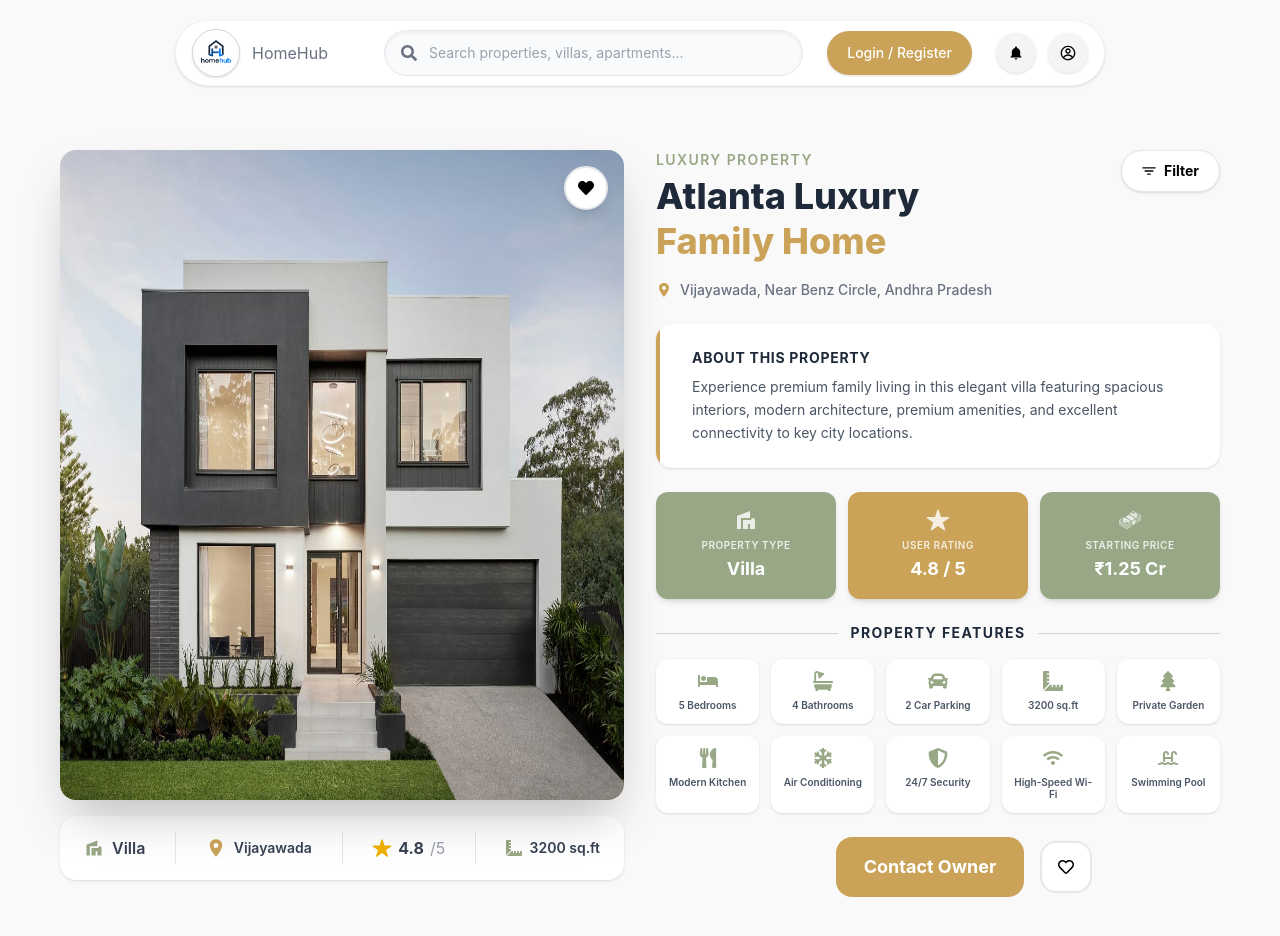
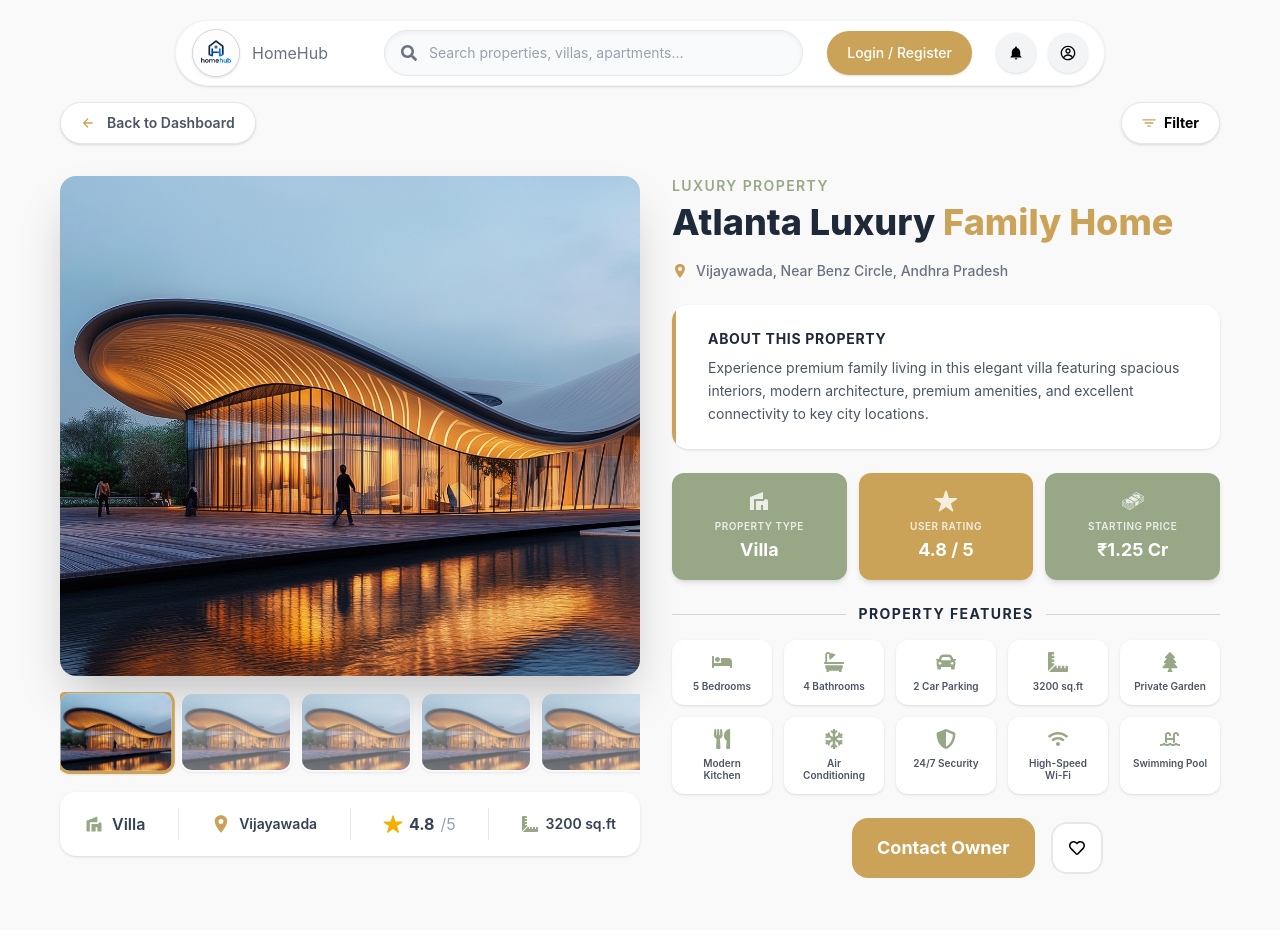
Before and after one commit to sakethbikkina07/HomeHub, a React (Vite) app in the folder Frontend/: page /redirect in a window 1280 px wide. Shown: the top 936 px of the page. Built offline with nearby package versions, Linux system fonts and the light colour scheme.

Commit message:
Updated redirect Page

```diff
--- a/Frontend/src/Component/RedirectPage.jsx
+++ b/Frontend/src/Component/RedirectPage.jsx
@@ -1,4 +1,5 @@
 import buildinghome from '../assets/buildinghome.jpeg'
+import building from '../assets/building.jpeg'
 import logo from '../assets/logo.png'
 import { FaSearch } from "react-icons/fa";
 import { IoMdNotifications } from "react-icons/io";
@@ -7,7 +8,7 @@ import { IoFilterSharp } from "react-icons/io5";
 import { FaHeart } from "react-icons/fa";
 import { FaRegHeart } from "react-icons/fa";
 import { FaBed, FaBath, FaCar, FaRulerCombined, FaTree, FaUtensils, FaSnowflake, FaShieldAlt, FaWifi, FaSwimmingPool } from "react-icons/fa";
-import { IoLocationSharp, IoStar } from "react-icons/io5";
+import { IoLocationSharp, IoStar, IoArrowBack, IoChevronBack, IoChevronForward } from "react-icons/io5";
 import { MdVilla } from "react-icons/md";
 import { GiMoneyStack } from "react-icons/gi";
 import { useNavigate } from 'react-router-dom';
@@ -15,6 +16,28 @@ import { useState } from 'react';
 
 function PropertyDetails() {
   const navigate = useNavigate();
+  const [currentImageIndex, setCurrentImageIndex] = useState(0);
+
+  const propertyImages = [
+    { src: building, alt: 'Building Home 2' },
+    { src: building, alt: 'Building Home 2' },
+    { src: building, alt: 'Building Home 2' },
+    { src: building, alt: 'Building Home 2' },
+    { src: building, alt: 'Building Home 2' },
+  ];
+
+
+  const goToPrevious = () => {
+    setCurrentImageIndex((prev) =>
+      prev === 0 ? propertyImages.length - 1 : prev - 1
+    );
+  };
+
+  const goToNext = () => {
+    setCurrentImageIndex((prev) =>
+      prev === propertyImages.length - 1 ? 0 : prev + 1
+    );
+  };
 
   const features = [
     { icon: <FaBed />, label: "5 Bedrooms" },
@@ -31,7 +54,7 @@ function PropertyDetails() {
 
   return (
     <div className="max-w-full mx-auto bg-[#f9f9f9] overflow-hidden shadow-5xl p-5">
-      <nav className="w-9/12 bg-white border border-gray-100 rounded-[50px] px-4 py-2 m-auto shadow-sm mb-8">
+      <nav className="w-9/12 bg-white border border-gray-100 rounded-[50px] px-4 py-2 m-auto shadow-sm mb-4">
         <div className="flex flex-row items-center justify-between gap-4">
           <div className="flex items-center justify-between w-auto">
             <div className="flex items-center gap-3">
@@ -45,7 +68,7 @@ function PropertyDetails() {
           </div>
 
           <div className="flex-1 flex flex-row items-center gap-4">
-            <div className=" ml-10 mr-2 flex items-center flex-1 bg-gray-50 border border-gray-200 rounded-full px-4 py-3 shadow-inner">
+            <div className="ml-10 mr-2 flex items-center flex-1 bg-gray-50 border border-gray-200 rounded-full px-4 py-3 shadow-inner">
               <span className="mr-3 text-gray-500">
                 <FaSearch />
               </span>
@@ -77,20 +100,69 @@ function PropertyDetails() {
         </div>
       </nav>
 
+      <div className="flex justify-between w-12/12 mx-auto px-10">
+        <button
+          onClick={() => navigate("/")}
+          className="group flex items-center gap-3 bg-white border border-gray-200 px-5 py-2.5 rounded-full shadow-sm cursor-pointer hover:shadow-md hover:border-[#CBA358] transition-all duration-300"
+        >
+          <div className="group-hover: transition-all duration-300">
+            <IoArrowBack className="text-[#CBA358] text-sm" />
+          </div>
+          <span className="text-sm font-semibold text-gray-600 group-hover:text-[#CBA358] transition-colors duration-300">
+            Back to Dashboard
+          </span>
+        </button>
+
+        <button className="flex items-center gap-2 bg-white cursor-pointer border border-gray-200 px-5 py-2.5 rounded-full shadow-sm font-bold text-sm hover:border-[#CBA358] hover:text-[#CBA358] transition-all duration-300 group">
+          <IoFilterSharp className="text-[#CBA358]" /> Filter
+        </button>
+      </div>
+
       <div className="flex flex-row gap-8 px-10 py-8">
         <div className="w-1/2 flex flex-col gap-4">
-          <div className="relative group overflow-hidden rounded-2xl shadow-2xl">
+
+          <div className="relative overflow-hidden rounded-2xl shadow-2xl group">
+
+            <div className="relative w-full h-[500px] overflow-hidden">
               <img
-              src={buildinghome}
-              alt="property"
-              className="w-full h-[650px]"
+                src={propertyImages[currentImageIndex].src}
+                alt={propertyImages[currentImageIndex].alt}
+                className="w-full h-full object-cover transition-all duration-500"
               />
 
               <button
-              className="absolute top-4 right-4 bg-white border-2 border-gray-200 backdrop-blur-sm p-3 rounded-full shadow-lg cursor-pointer hover:scale-110 hover:border-red-300 hover:bg-red-50 hover:text-red-500 transition-all duration-300 transition-all duration-300">
-              <FaHeart/>
+                onClick={goToPrevious}
+                className="absolute left-3 top-1/2 -translate-y-1/2 bg-white/80 hover:bg-white backdrop-blur-sm p-3 rounded-full shadow-lg cursor-pointer transition-all duration-300 hover:scale-110 opacity-0 group-hover:opacity-100"
+              >
+                <IoChevronBack className="text-xl text-gray-800" />
               </button>
 
+              <button
+                onClick={goToNext}
+                className="absolute right-3 top-1/2 -translate-y-1/2 bg-white/80 hover:bg-white backdrop-blur-sm p-3 rounded-full shadow-lg cursor-pointer transition-all duration-300 hover:scale-110 opacity-0 group-hover:opacity-100"
+              >
+                <IoChevronForward className="text-xl text-gray-800" />
+              </button>
+
+            </div>
+          </div>
+
+          <div className="flex gap-2 overflow-x-auto pb-1">
+            {propertyImages.map((image, index) => (
+              <div
+                key={index}
+                onClick={() => setCurrentImageIndex(index)}
+                className={`flex-shrink-0 w-28 h-20 rounded-xl overflow-hidden cursor-pointer transition-all duration-300 shadow-sm hover:shadow-md ${
+                  index === currentImageIndex ? 'border-3 border-[#CBA358] scale-105 shadow-md shadow-[#CBA358]/20' : 'border-2 border-transparent opacity-60 hover:opacity-100 hover:scale-105'
+                }`}
+              >
+                <img
+                  src={image.src}
+                  alt={image.alt}
+                  className="w-full h-full object-cover"
+                />
+              </div>
+            ))}
           </div>
 
           <div className="flex items-center justify-between bg-white rounded-2xl px-6 py-4 shadow-sm">
@@ -118,19 +190,13 @@ function PropertyDetails() {
         </div>
 
         <div className="w-1/2 flex flex-col">
-
           <div className="flex justify-between items-start mb-4">
             <div>
               <p className="text-[#98A886] font-semibold text-sm uppercase tracking-widest mb-1">Luxury Property</p>
               <h1 className="text-4xl font-extrabold text-gray-800 leading-tight">
-                Atlanta Luxury
-                <br />
-                <span className="text-[#CBA358]">Family Home</span>
+                Atlanta Luxury <span className="text-[#CBA358]">Family Home</span>
               </h1>
             </div>
-            <button className="flex items-center gap-2 bg-white cursor-pointer border border-gray-200 px-5 py-2.5 rounded-full shadow-sm font-bold text-sm hover:border-[#CBA358] hover:text-[#CBA358] transition-all duration-300 group">
-              <IoFilterSharp/> Filter
-            </button>
           </div>
 
           <div className="flex items-center gap-2 mb-6 text-gray-500">
@@ -165,7 +231,6 @@ function PropertyDetails() {
               <p className="text-white/80 text-[10px] uppercase tracking-wider mb-0.5 font-semibold relative z-10">Starting Price</p>
               <p className="text-white font-bold text-lg relative z-10">₹1.25 Cr</p>
             </div>
-
           </div>
 
           <div className="mb-6">
@@ -194,10 +259,8 @@ function PropertyDetails() {
             <button className="w-4/12 ml-45 bg-[#CBA358] text-white py-4 rounded-2xl font-bold text-lg hover:bg-[#b58f4a] hover:shadow-xl hover:shadow-[#CBA358]/30 transition-all duration-300 transform hover:scale-[1.02] active:scale-[0.98]">
               Contact Owner
             </button>
-            <button
-              className="bg-white border-2 border-gray-200 p-4 rounded-2xl cursor-pointer hover:border-red-300 hover:bg-red-50 hover:text-red-500 transition-all duration-300 group"
-            >
-              <FaRegHeart/>
+            <button className="bg-white border-2 border-gray-200 p-4 rounded-2xl cursor-pointer hover:border-red-300 hover:bg-red-50 hover:text-red-500 transition-all duration-300 group">
+              <FaRegHeart />
             </button>
           </div>
         </div>
```
Lines whose indentation alone changed are shown as unchanged.
